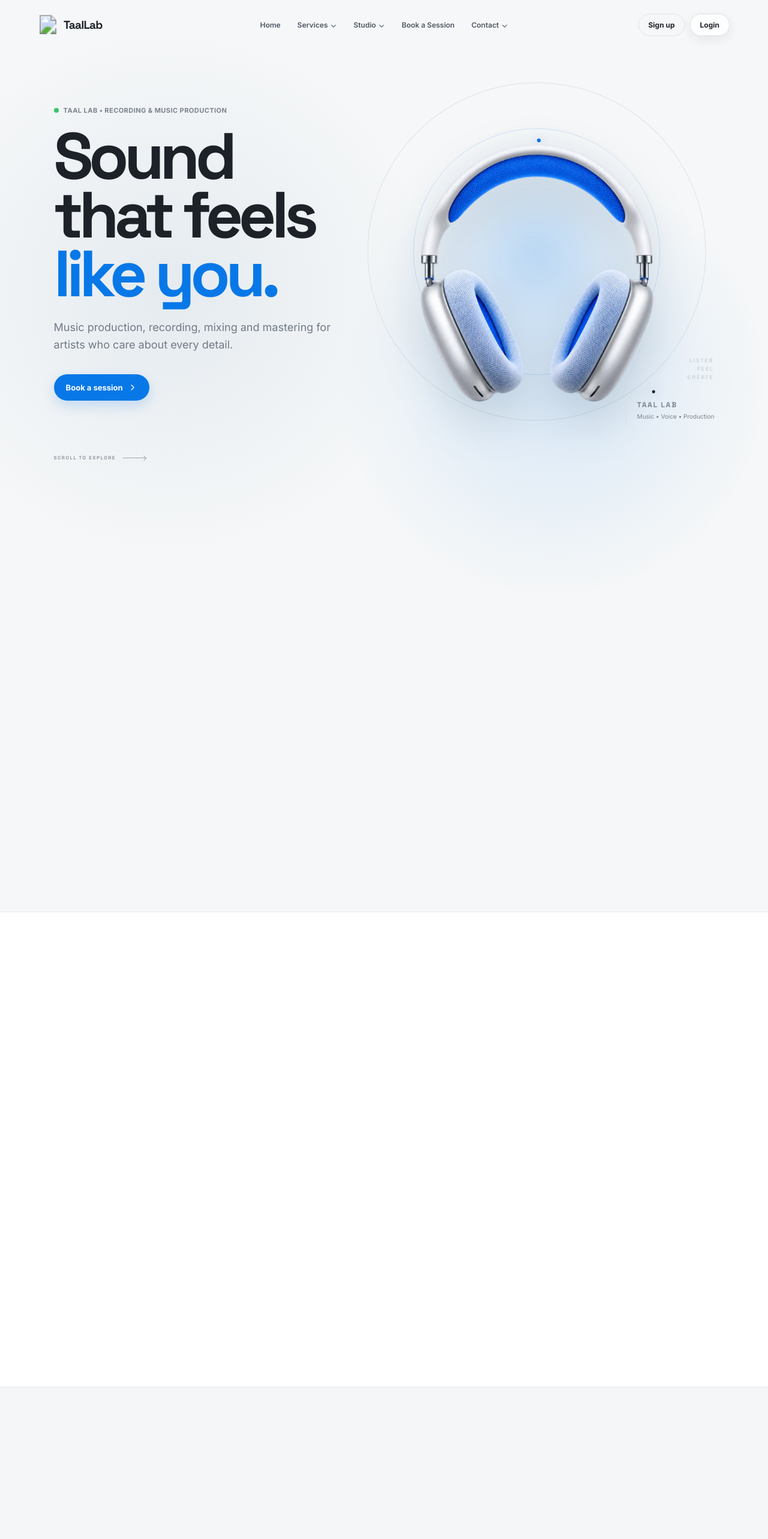
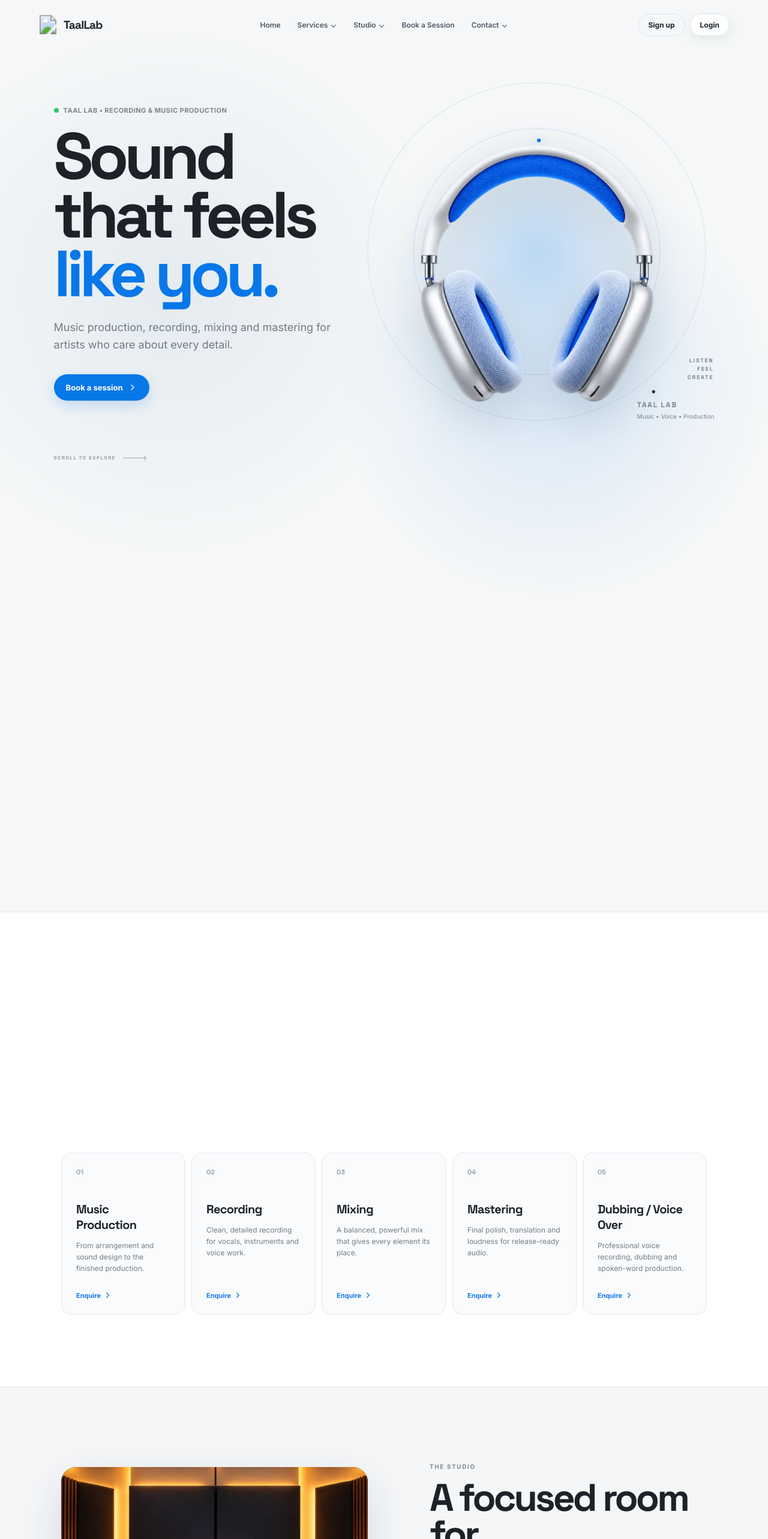
Before and after one commit to taallabstudio/webpage, a React (Vite) app: page / in a window 1280 px wide. Shown: the top 2566 px of the page at 60% size. Built offline with nearby package versions, Linux system fonts and the light colour scheme.

Commit message:
Replace abrupt scroll fades with smooth CSS transitions

```diff
--- a/src/styles.css
+++ b/src/styles.css
@@ -648,3 +648,118 @@ html{scroll-behavior:smooth}
 .landing #contact .contact-grid.is-visible > :nth-child(2){transition-delay:.28s}
 .landing #contact .contact-grid.is-visible > :nth-child(3){transition-delay:.38s}
 .landing #contact .contact-grid.is-visible > :nth-child(4){transition-delay:.48s}
+
+
+/* =========================================================
+   Final scroll-reveal system
+   CSS transitions handle the actual fade/translate.
+   IntersectionObserver only toggles .is-visible.
+   ========================================================= */
+.landing .site-section.reveal-on-scroll,
+.landing .contact-section.reveal-on-scroll{
+  opacity:1 !important;
+  transform:none !important;
+}
+
+/* Generic pieces */
+.landing .site-section .section-heading,
+.landing .site-section .scroll-reveal,
+.landing .contact-section .contact-inner > div:first-child,
+.landing .contact-section .contact-grid > *{
+  opacity:0 !important;
+  transform:translate3d(0,32px,0) !important;
+  transition:
+    opacity .9s cubic-bezier(.22,1,.36,1),
+    transform .9s cubic-bezier(.22,1,.36,1) !important;
+  will-change:opacity,transform;
+}
+
+.landing .site-section .section-heading.is-visible,
+.landing .site-section .scroll-reveal.is-visible,
+.landing .contact-section .contact-inner > div:first-child.is-visible,
+.landing .contact-section .contact-grid > *.is-visible{
+  opacity:1 !important;
+  transform:translate3d(0,0,0) !important;
+}
+
+/* Services — sequential cards */
+#services .service-card:nth-child(1){transition-delay:.08s !important}
+#services .service-card:nth-child(2){transition-delay:.18s !important}
+#services .service-card:nth-child(3){transition-delay:.28s !important}
+#services .service-card:nth-child(4){transition-delay:.38s !important}
+#services .service-card:nth-child(5){transition-delay:.48s !important}
+
+/* Studio */
+#studio .studio-photo-wrap{transition-delay:.06s !important}
+#studio .studio-copy{transition-delay:.20s !important}
+
+/* Booking */
+#book-session .booking-intro{transition-delay:.04s !important}
+#book-session .booking-form{transition-delay:.18s !important}
+
+/* Contact cards */
+#contact .contact-grid > :nth-child(1){transition-delay:.12s !important}
+#contact .contact-grid > :nth-child(2){transition-delay:.22s !important}
+#contact .contact-grid > :nth-child(3){transition-delay:.32s !important}
+#contact .contact-grid > :nth-child(4){transition-delay:.42s !important}
+
+/* Hero: remove the abrupt scroll-variable fade/rotation.
+   A class toggle now lets CSS transition smoothly between states. */
+.hero-scroll-stage .hero-copy,
+.hero-scroll-stage .hero-art,
+.hero-scroll-stage .hero-note{
+  opacity:1;
+  transform:translate3d(0,0,0);
+  transition:
+    opacity 1s cubic-bezier(.22,1,.36,1),
+    transform 1s cubic-bezier(.22,1,.36,1);
+}
+
+.hero-scroll-stage .hero-copy h1,
+.hero-scroll-stage .hero-copy p,
+.hero-scroll-stage .hero-actions,
+.hero-scroll-stage .hero-headphones,
+.hero-scroll-stage .hero-art-ring,
+.hero-scroll-stage .hero-art-caption{
+  transition:
+    opacity 1s cubic-bezier(.22,1,.36,1),
+    transform 1s cubic-bezier(.22,1,.36,1);
+}
+
+.hero-scroll-stage.hero-exiting .hero-copy{
+  opacity:0;
+  transform:translate3d(0,-42px,0);
+}
+.hero-scroll-stage.hero-exiting .hero-art{
+  opacity:0;
+  transform:translate3d(0,42px,0);
+}
+.hero-scroll-stage.hero-exiting .hero-note{
+  opacity:0;
+  transform:translate3d(0,24px,0);
+}
+
+/* Don't let the old scroll-progress rules fight the new hero transition. */
+.hero-scroll-stage .hero-copy,
+.hero-scroll-stage .hero-art,
+.hero-scroll-stage .hero-note{
+  filter:none;
+}
+.hero-scroll-stage .hero-copy h1,
+.hero-scroll-stage .hero-copy p,
+.hero-scroll-stage .hero-actions,
+.hero-scroll-stage .hero-headphones,
+.hero-scroll-stage .hero-art-ring,
+.hero-scroll-stage .hero-art-caption{
+  opacity:1;
+}
+
+/* Mobile uses the same fade/translate behavior. */
+@media(max-width:760px){
+  .hero-scroll-stage.hero-exiting .hero-copy{
+    transform:translate3d(0,-28px,0);
+  }
+  .hero-scroll-stage.hero-exiting .hero-art{
+    transform:translate3d(0,28px,0);
+  }
+}
```
